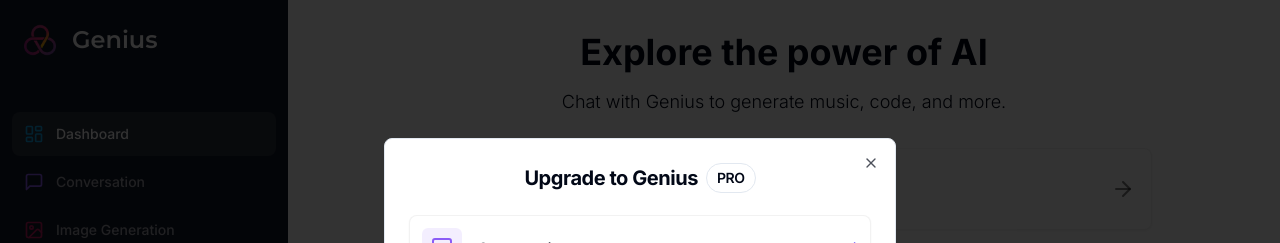
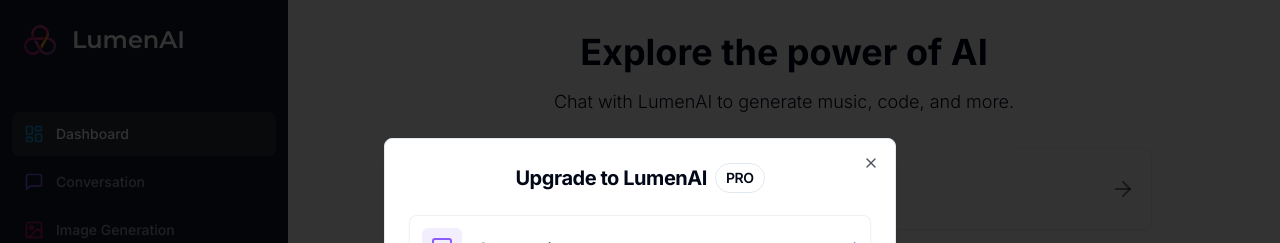
Before and after one commit to atizaz786/cloud-genius, a Next.js app: page /dashboard in a window 1280 px wide. Both pictures are taken after a click on the button "Upgrade". Shown: the top 243 px of the page. Built offline with nearby package versions, Linux system fonts and the light colour scheme; no server answers.

Commit message:
fixed: bugs in landing page

```diff
--- a/app/(dashboard)/(routes)/dashboard/page.tsx
+++ b/app/(dashboard)/(routes)/dashboard/page.tsx
@@ -59,7 +59,7 @@
           Explore the power of AI
         </h2>
         <p className="text-muted-foregroound font-light text-sm md:text-lg text-center">
-          Chat with Genius to generate music, code, and more.
+          Chat with LumenAI to generate music, code, and more.
         </p>
       </div>
       <div className="px-4 md:px-20 lg:px-32 space-y-4">
--- a/app/api/stripe/route.ts
+++ b/app/api/stripe/route.ts
@@ -43,7 +43,7 @@
           price_data: {
             currency: "USD",
             product_data: {
-              name: "Genius Pro",
+              name: "LumenAI Pro",
               description: "Unlimited AI Generations"
             },
             unit_amount: 2000,
--- a/app/layout.tsx
+++ b/app/layout.tsx
@@ -9,7 +9,7 @@
 const inter = Inter({ subsets: ["latin"] });
 
 export const metadata: Metadata = {
-  title: "Genius",
+  title: "LumenAI",
   description: "Saas AI platform",
 };
 
--- a/components/landing-content.tsx
+++ b/components/landing-content.tsx
@@ -4,8 +4,8 @@
 
 const testimonials = [
   {
-    name: "Joel",
-    avatar: "J",
+    name: "Asad",
+    avatar: "A",
     title: "Software Engineer",
     description: "This is the best application I've ever used!",
   },
--- a/components/landing-navbar.tsx
+++ b/components/landing-navbar.tsx
@@ -20,7 +20,7 @@
           <Image fill alt="Logo" src="/logo.png" />
         </div>
         <h1 className={cn("text-2xl font-bold text-white", font.className)}>
-          Cloud Genius
+          LumenAI
         </h1>
       </Link>
       <div className="flex items-center gap-x-2">
--- a/components/pro-modal.tsx
+++ b/components/pro-modal.tsx
@@ -43,7 +43,7 @@
         <DialogHeader>
           <DialogTitle className="flex justify-center items-center flex-col gap-y-4 pb-2">
             <div className="flex items-center gap-x-2 font-bold text-xl">
-              Upgrade to Genius
+              Upgrade to LumenAI
               <Badge variant="premium" className="uppercase text-sm py-1">
                 pro
               </Badge>
--- a/components/sidebar.tsx
+++ b/components/sidebar.tsx
@@ -72,7 +72,7 @@
             <Image fill alt="Logo" src="/logo.png" />
           </div>
           <h1 className={cn("text-2xl font-bold", poppins.className)}>
-            Genius
+            LumenAI
           </h1>
         </Link>
         <div className="space-y-1">
```
